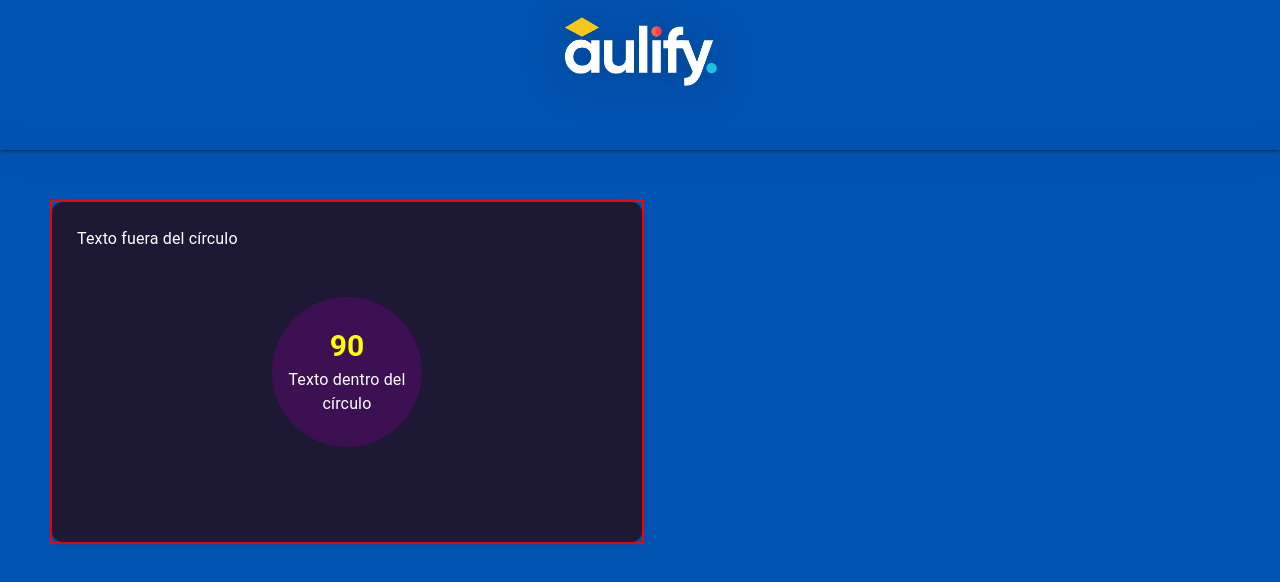
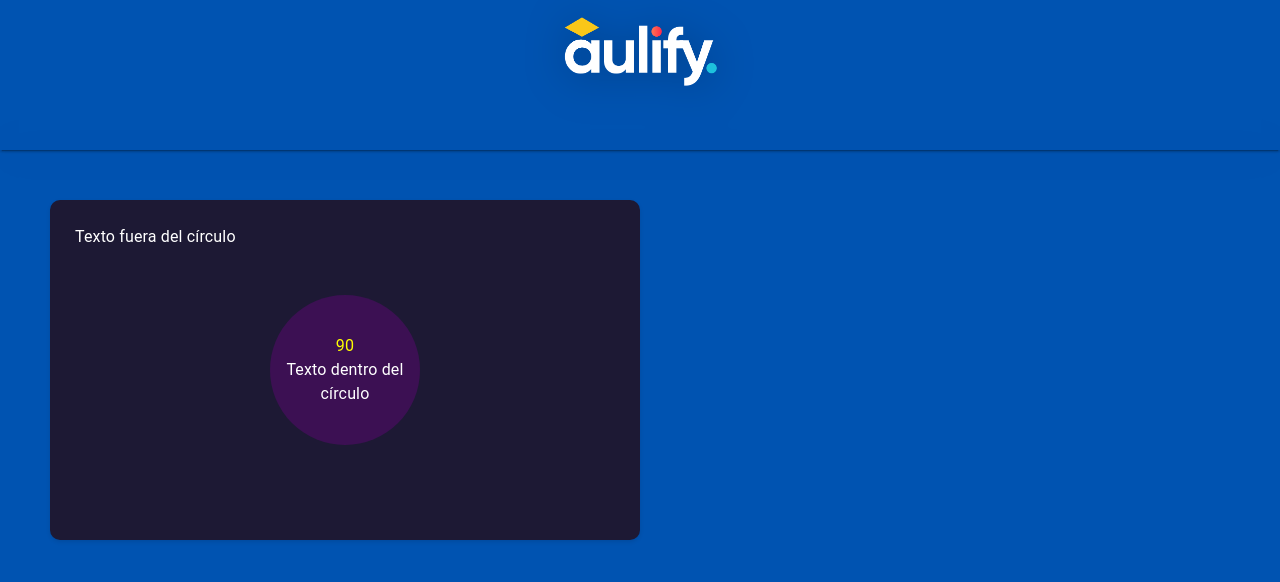
Before and after one commit to Kirill-Makienko-Tkachenko/Aulify-Front, a React (Vite) app: page / in a window 1280 px wide. Shown: the top 582 px of the page. Built offline with nearby package versions, Linux system fonts and the light colour scheme.

Commit message:
Creacion de Component.css

```diff
--- a/src/ui/components/ComponentBox.jsx
+++ /dev/null
@@ -1,68 +0,0 @@
-
-// eslint-disable-next-line no-unused-vars
-import React from 'react';
-import PropTypes from 'prop-types';
-import Box from '@mui/material/Box';
-import Typography from '@mui/material/Typography';
-
-const ComponentBox = ({ number, innerText, outerText, innerTextColor, outerTextColor, numberColor, circleColor }) => {
-  const circleStyle = {
-    width: '150px',
-    height: '150px',
-    borderRadius: '50%',
-    backgroundColor: circleColor,
-    display: 'flex',
-    flexDirection: 'column',
-    justifyContent: 'center',
-    alignItems: 'center',
-    color: numberColor,
-    fontSize: '16px',
-    textAlign: 'center',
-    position: 'absolute',
-    top: '50%',
-    left: '50%',
-    transform: 'translate(-50%, -50%)',
-  };
-
-  const numberStyle = {
-    color: numberColor,
-    fontSize: '30px',
-    fontWeight: 'bold',
-    marginBottom: '5px',
-  };
-
-  const innerTextStyle = {
-    color: innerTextColor,
-    fontSize: '16px',
-  };
-
-  const outerTextStyle = {
-    color: outerTextColor,
-    fontSize: '16px',
-    position: 'absolute',
-    top: '5px',
-    left: '5px',
-  };
-
-  return (
-    <Box sx={{ position: 'relative', width: '100%', height: '100%' }}>
-      <Box sx={circleStyle}>
-        <Typography sx={numberStyle} variant="h3">{number}</Typography>
-        <Typography sx={innerTextStyle} variant="body1">{innerText}</Typography>
-      </Box>
-      <Typography sx={outerTextStyle} variant="body1">{outerText}</Typography>
-    </Box>
-  );
-};
-
-ComponentBox.propTypes = {
-  number: PropTypes.oneOfType([PropTypes.number, PropTypes.string]).isRequired,
-  innerText: PropTypes.string.isRequired,
-  outerText: PropTypes.string.isRequired,
-  innerTextColor: PropTypes.string.isRequired,
-  outerTextColor: PropTypes.string.isRequired,
-  numberColor: PropTypes.string.isRequired,
-  circleColor: PropTypes.string.isRequired,
-};
-
-export default ComponentBox;
--- /dev/null
+++ b/src/ui/components/ComponentBox/ComponentBox.css
@@ -0,0 +1,38 @@
+
+.component-box {
+    position: relative;
+    width: 100%;
+    height: 100%;
+  }
+
+  .circle {
+    width: 150px;
+    height: 150px;
+    border-radius: 50%;
+    display: flex;
+    flex-direction: column;
+    justify-content: center;
+    align-items: center;
+    text-align: center;
+    position: absolute;
+    top: 50%;
+    left: 50%;
+    transform: translate(-50%, -50%);
+  }
+
+  .number {
+    font-size: 30px;
+    font-weight: bold;
+    margin-bottom: 5px;
+  }
+
+  .inner-text {
+    font-size: 16px;
+  }
+
+  .outer-text {
+    font-size: 16px;
+    position: absolute;
+    top: 5px;
+    left: 5px;
+  }
--- /dev/null
+++ b/src/ui/components/ComponentBox/ComponentBox.jsx
@@ -0,0 +1,30 @@
+
+import React from 'react';
+import PropTypes from 'prop-types';
+import Box from '@mui/material/Box';
+import Typography from '@mui/material/Typography';
+import './ComponentBox.css';
+
+const ComponentBox = ({ number, innerText, outerText, innerTextColor, outerTextColor, numberColor, circleColor }) => {
+  return (
+    <Box className="component-box">
+      <Box className="circle" style={{ backgroundColor: circleColor }}>
+        <Typography className="number" style={{ color: numberColor }}>{number}</Typography>
+        <Typography className="inner-text" style={{ color: innerTextColor }}>{innerText}</Typography>
+      </Box>
+      <Typography className="outer-text" style={{ color: outerTextColor }}>{outerText}</Typography>
+    </Box>
+  );
+};
+
+ComponentBox.propTypes = {
+  number: PropTypes.oneOfType([PropTypes.number, PropTypes.string]).isRequired,
+  innerText: PropTypes.string.isRequired,
+  outerText: PropTypes.string.isRequired,
+  innerTextColor: PropTypes.string.isRequired,
+  outerTextColor: PropTypes.string.isRequired,
+  numberColor: PropTypes.string.isRequired,
+  circleColor: PropTypes.string.isRequired,
+};
+
+export default ComponentBox;
--- a/src/ui/pages/DashboardPage.jsx
+++ b/src/ui/pages/DashboardPage.jsx
@@ -1,34 +1,38 @@
 
 // eslint-disable-next-line no-unused-vars
 import React from "react";
-import { Box, Grid, Typography } from '@mui/material'; // Importa Typography
+import Box from '@mui/material/Box';
+import Grid from '@mui/material/Grid';
 import Header from "../components/Header";
 import GraphComponent from "../components/GraphComponent";
-import ComponentBox from "../components/ComponentBox";
+import ComponentBox from "../components/ComponentBox/ComponentBox"; // Importa el componente ComponentBox
 
 function DashboardPage() {
   return (
+    <>
       <Box component="section" width={"100vw"} height={"100vh"} bgcolor={"#0053B1"}>
         <Header height={"150px"} />
 
-      <Box margin={"50px"} width={590} height={340} border="2px solid red" >
-        <Grid container spacing={2} height="100%">
+        <Box margin={"50px"}>
+          <Grid container spacing={2}>
+            {/* Top row of graphs */}
             <Grid item xs={4}>
               <GraphComponent>
                   <ComponentBox
-                number={90}
-                innerText="Texto dentro del círculo"
-                outerText="Texto fuera del círculo"
-                innerTextColor="#FFFFFF"
-                outerTextColor="#FFFFFF"
-                numberColor="#FFFF00"
-                circleColor="#3C1053"
+                    number={90} // Número para el centro del círculo
+                    innerText="Texto dentro del círculo" // Texto dentro del círculo
+                    outerText="Texto fuera del círculo" // Texto fuera del círculo
+                    innerTextColor="#FFFFFF" // Color del texto dentro del círculo
+                    outerTextColor="#FFFFFF" // Color del texto fuera del círculo
+                    numberColor="#FFFF00" // Color del número
+                    circleColor="#3C1053" // Color del círculo
                   />
               </GraphComponent>
             </Grid>
           </Grid>
         </Box>
       </Box>
+    </>
   );
 }
 
```
Lines whose indentation alone changed are shown as unchanged.
